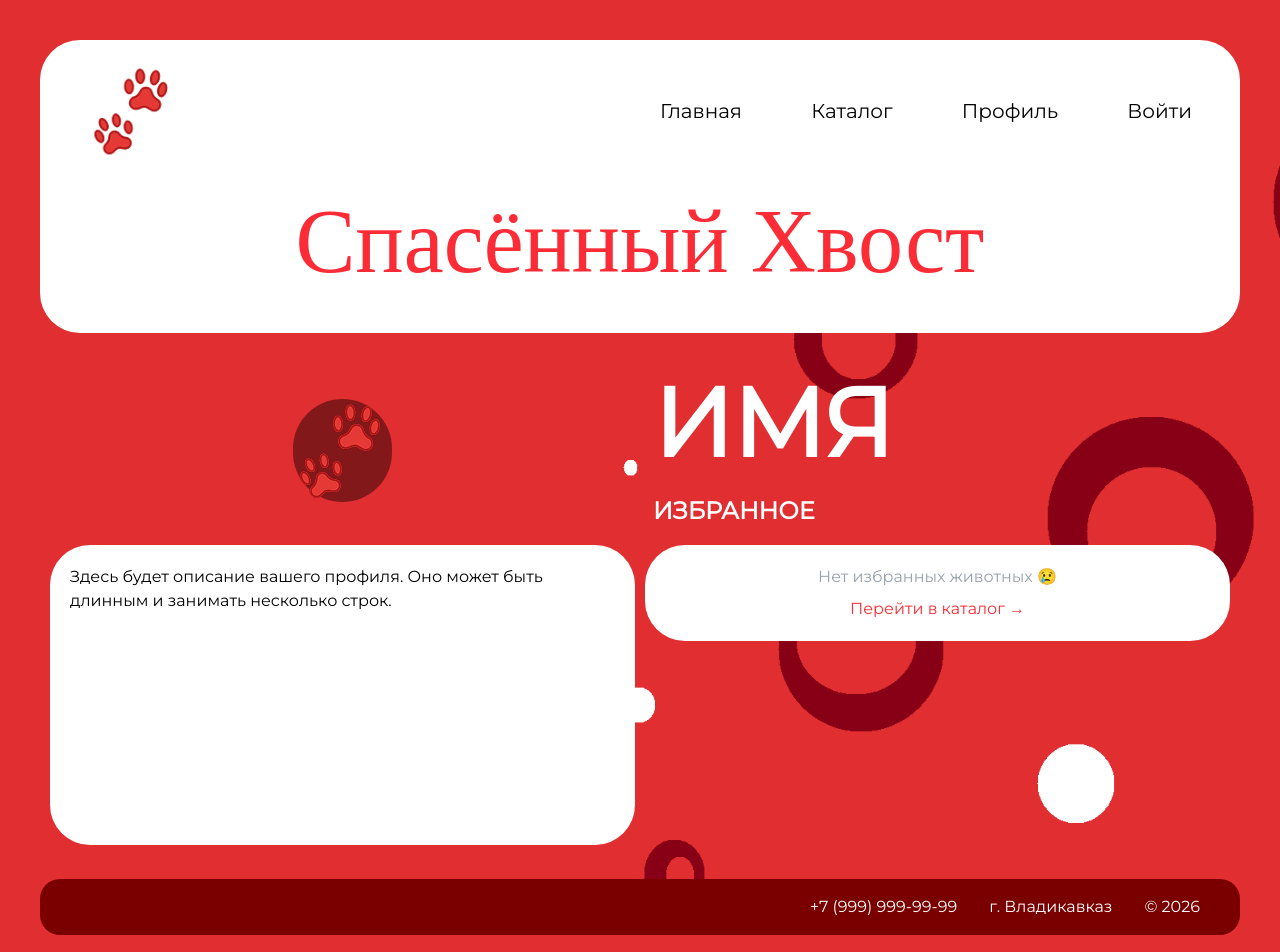
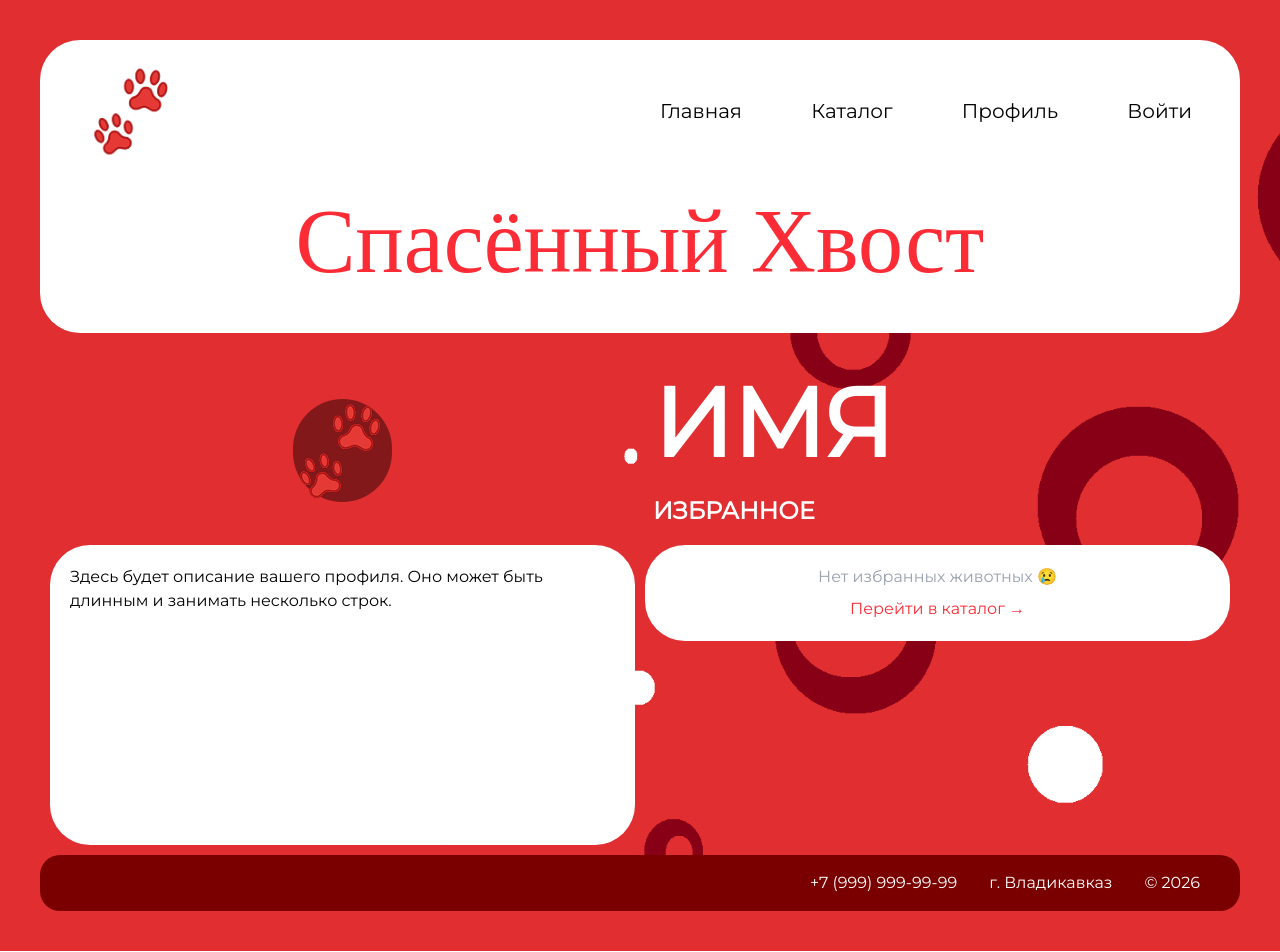
Before and after one commit to alinabzykova/ShelterSite, a Vue app: page /profile in a window 1280 px wide. Shown: the top 952 px of the page. Built offline with nearby package versions, Linux system fonts and the light colour scheme; a web font is replaced by a local one.

Commit message:
изменила футер в избранном

```diff
--- a/src/views/ProfileView.vue
+++ b/src/views/ProfileView.vue
@@ -66,7 +66,7 @@
     </div>
 
     <!-- футер -->
-    <footer class="bg-[#7a0000] text-white mt-6 px-10 py-4 flex justify-end gap-x-8 rounded-[20px]">
+    <footer class="bg-[#7a0000] text-white  px-10 py-4 flex justify-end gap-x-8 rounded-[20px]">
       <div>+7 (999) 999-99-99</div>
       <div>г. Владикавказ</div>
       <div>© 2026</div>
```
